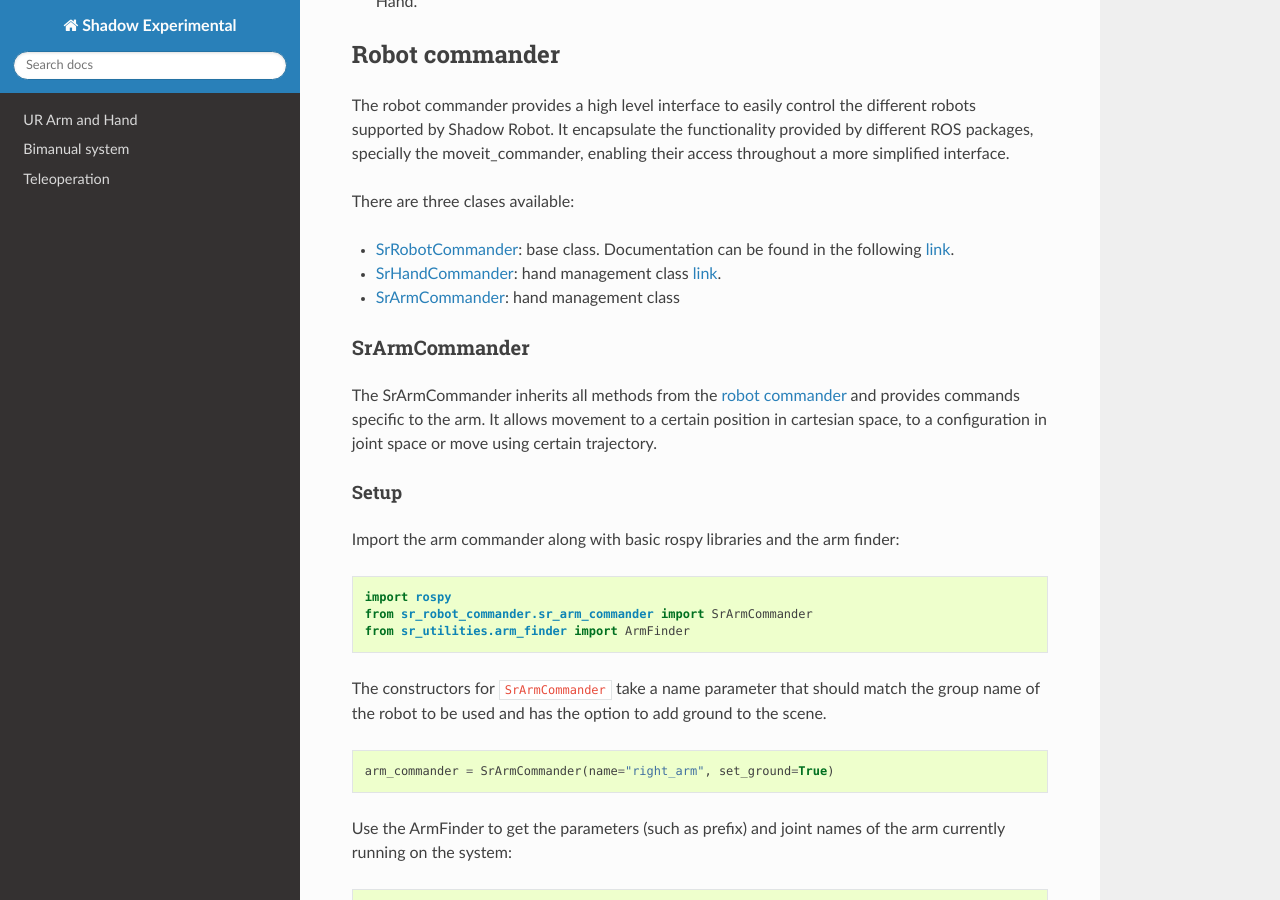
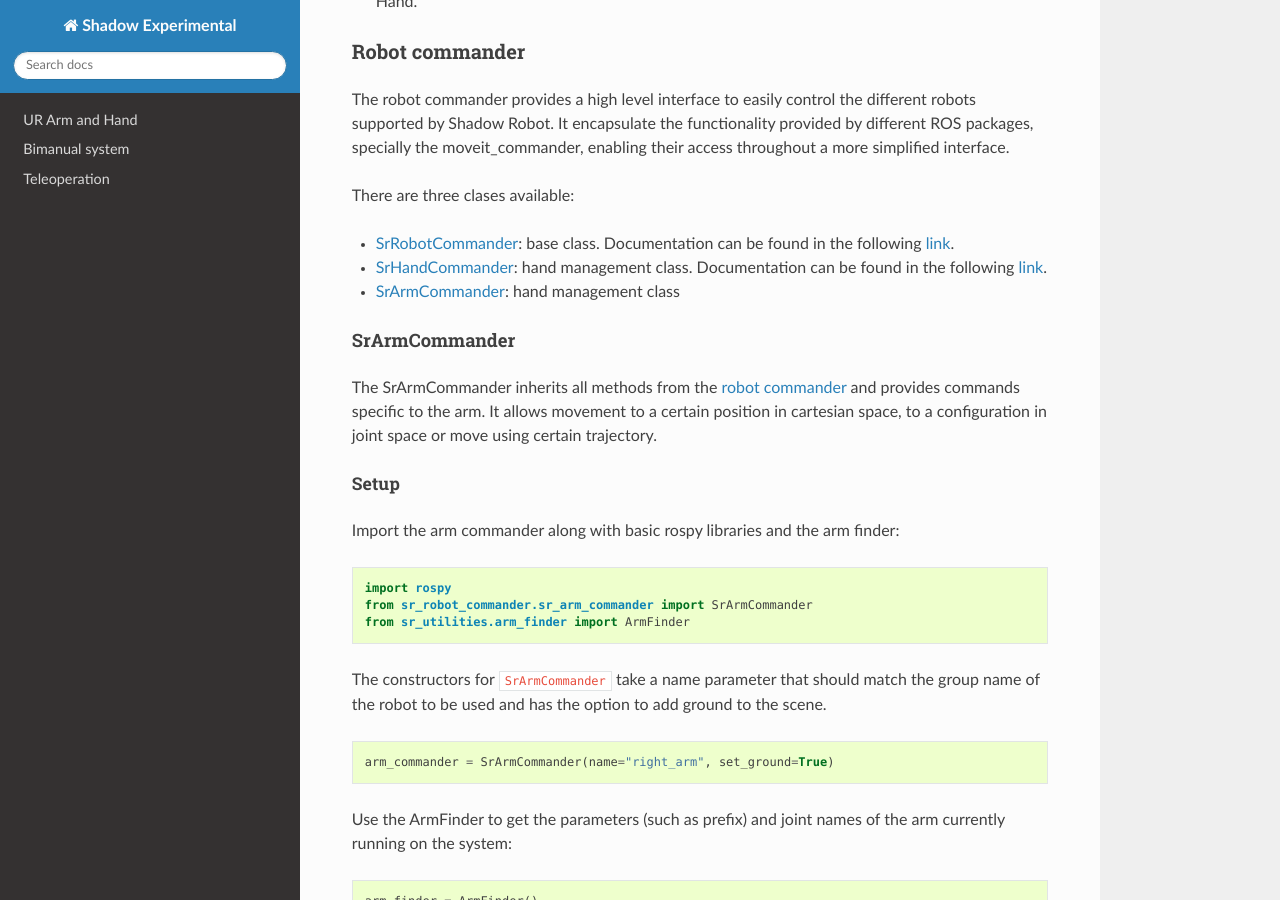
Before and after one commit to shadow-robot/sr_experimental_documentation, a Sphinx documentation site: the page built from docs/user_guide/1_arm_and_hand.md, in a window 1280 px wide and 900 px high, scrolled down 14072 px. Built offline with Sphinx 7.4.7 and the Read the Docs theme 2.0.0, drawn with Linux system fonts in a browser that asks for light colours.

Commit message:
fixing software description

````diff
--- a/docs/user_guide/1_arm_and_hand.md
+++ b/docs/user_guide/1_arm_and_hand.md
@@ -340,21 +340,21 @@ Our code is split into different repositories:
 * [sr_visualization](https://github.com/shadow-robot/sr_visualization): This repository contains the various rqt_gui plugins we developed.
 * [sr_config](https://github.com/shadow-robot/sr_config): This repository contains the customer specific configuration for the Shadow Robot Hand.
 
-## Robot commander
+### Robot commander
 
 The robot commander provides a high level interface to easily control the different robots supported by Shadow Robot. It encapsulate the functionality provided by different ROS packages, specially the moveit_commander, enabling their access throughout a more simplified interface.
 
 There are three clases available:
 * [SrRobotCommander](https://github.com/shadow-robot/sr_interface/blob/kinetic-devel/sr_robot_commander/src/sr_robot_commander/sr_robot_commander.py): base class. Documentation can be found in the following [link](https://dexterous-hand.readthedocs.io/en/latest/user_guide/2_software_description.html#srrobotcommander).
-* [SrHandCommander](https://github.com/shadow-robot/sr_interface/blob/kinetic-devel/sr_robot_commander/src/sr_robot_commander/sr_hand_commander.py): hand management class  [link](https://dexterous-hand.readthedocs.io/en/latest/user_guide/2_software_description.html#srhandcommander).
+* [SrHandCommander](https://github.com/shadow-robot/sr_interface/blob/kinetic-devel/sr_robot_commander/src/sr_robot_commander/sr_hand_commander.py): hand management class. Documentation can be found in the following [link](https://dexterous-hand.readthedocs.io/en/latest/user_guide/2_software_description.html#srhandcommander).
 * [SrArmCommander](https://github.com/shadow-robot/sr_interface/blob/kinetic-devel/sr_robot_commander/src/sr_robot_commander/sr_arm_commander.py): hand management class
 
-### SrArmCommander
+#### SrArmCommander
 
 The SrArmCommander inherits all methods from the [robot commander](https://dexterous-hand.readthedocs.io/en/latest/user_guide/2_software_description.html#srrobotcommander) and provides commands specific to the arm. It allows movement to a certain position in cartesian space, to a configuration in joint space
 or move using certain trajectory.
 
-#### Setup
+##### Setup
 ```eval_rst
 Import the arm commander along with basic rospy libraries and the arm finder:
 
@@ -384,7 +384,7 @@ Use the ArmFinder to get the parameters (such as prefix) and joint names of the
    arm_finder.get_arm_joints()
 ```
 
-#### Getting basic information
+##### Getting basic information
 ```eval_rst
 To return the reference frame for planning in cartesian space:
 
@@ -393,7 +393,7 @@ To return the reference frame for planning in cartesian space:
    reference_frame = arm_commander.get_pose_reference_frame()
 ```
 
-#### Plan/move to a position target
+##### Plan/move to a position target
 ```eval_rst
 Using the method ``move_to_position_target``, the end effector of the arm can be moved to a certain point
 in space represented by (x, y, z) coordinates. The orientation of the end effector can take any value.
@@ -406,7 +406,7 @@ Parameters:
 -  *wait*  indicates if the method should wait for the movement to end or not
    (default value is True)
 ```
-##### Example
+###### Example
 ```eval_rst
 
 .. code:: python
@@ -423,7 +423,7 @@ Parameters:
    arm_commander.move_to_position_target(new_position)
 ```
 
-#### Plan/move to a pose target
+##### Plan/move to a pose target
 ```eval_rst
 Using the method ``move_to_pose_target`` allows the end effector of the arm to be moved to a certain pose
 (position and orientation) in the space represented by (x, y, z, rot\_x,
@@ -439,7 +439,7 @@ Parameters:
 -  *wait* indicates if the method should wait for the movement to end or not
    (default value is True)
 ```
-##### Example
+###### Example
 ```eval_rst
 
 .. code:: python
````
